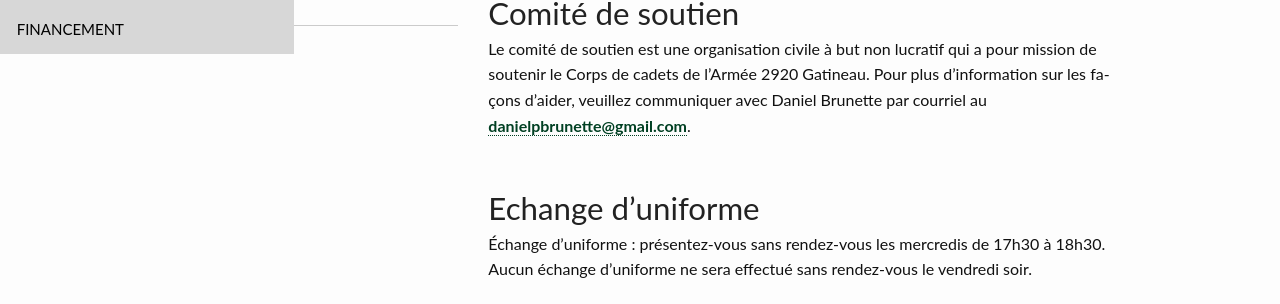
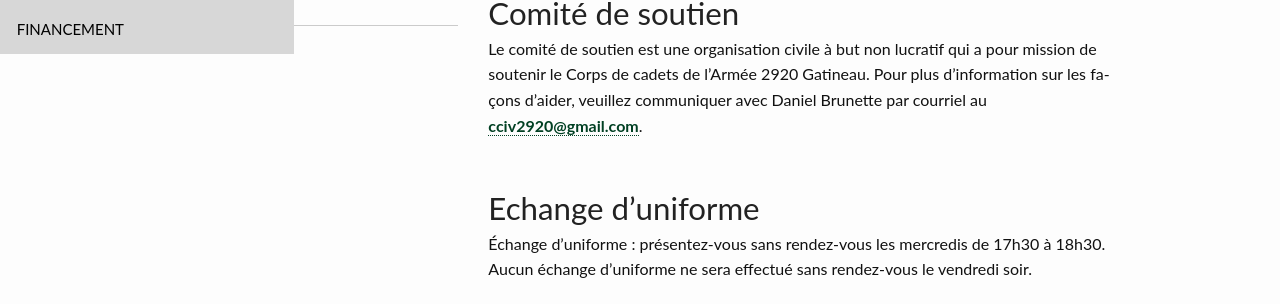
Before and after one commit to CC2920/web, a Jekyll site: the page built from _communications/information.md, in a window 1280 px wide. Shown: the part 346-650 px from the top of the page. Built offline with Jekyll 4.4.1, drawn with Linux system fonts in a browser that asks for light colours.

Commit message:
Ajout de e-mail cciv2920@gmail.com

```diff
--- a/_communications/information.md
+++ b/_communications/information.md
@@ -4,7 +4,7 @@ title:  "Information Générale"
 
 ## Comité de soutien
 
-Le comité de soutien est une organisation civile à but non lucratif qui a pour mission de soutenir le Corps de cadets de l’Armée 2920 Gatineau. Pour plus d’information sur les façons d’aider, veuillez communiquer avec Daniel Brunette par courriel au [danielpbrunette@gmail.com](mailto:danielpbrunette@gmail.com).
+Le comité de soutien est une organisation civile à but non lucratif qui a pour mission de soutenir le Corps de cadets de l’Armée 2920 Gatineau. Pour plus d’information sur les façons d’aider, veuillez communiquer avec Daniel Brunette par courriel au <cciv2920@gmail.com>.
 
 ## Echange d’uniforme
 
```
